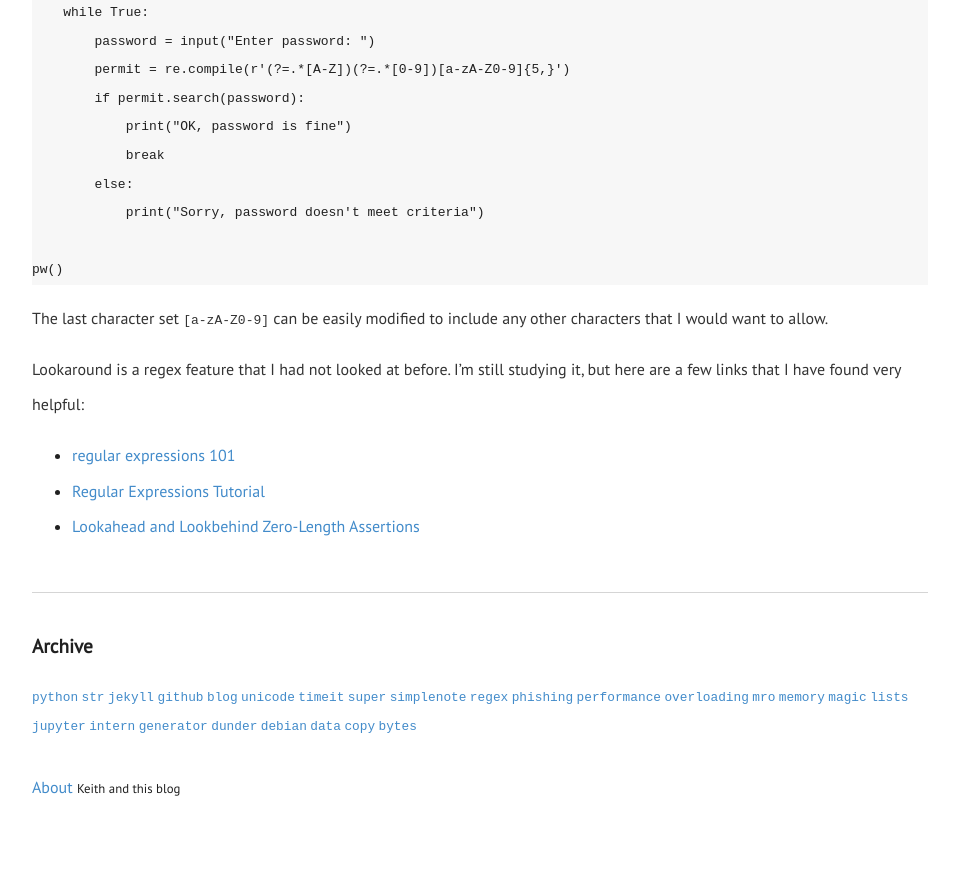
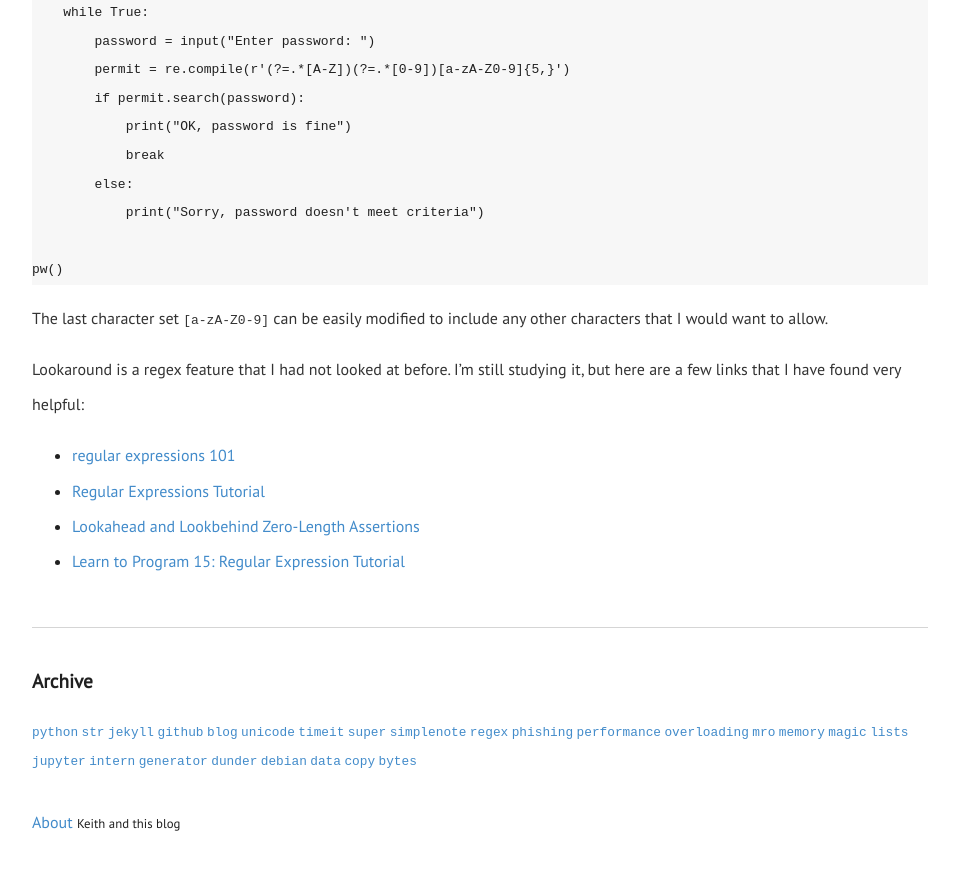
Before and after one commit to keithostertag/keithostertag.github.io, a Jekyll site: the page built from _posts/2017-09-03-python-regex-lookaround.md, in a window 1280 px wide and 900 px high, scrolled down 1153 px. Shown: the top 870 px of the window, without its empty margins (160-1119 px from the left). Built offline with Jekyll 4.4.1, drawn with Linux system fonts in a browser that asks for light colours.

Commit message:
edited post

```diff
--- a/_posts/2017-09-03-python-regex-lookaround.md
+++ b/_posts/2017-09-03-python-regex-lookaround.md
@@ -48,3 +48,4 @@ Lookaround is a regex feature that I had not looked at before. I'm still studyin
 * [regular expressions 101](https://regex101.com/)
 * [Regular Expressions Tutorial](http://www.regular-expressions.info/tutorial.html)
 * [Lookahead and Lookbehind Zero-Length Assertions](http://www.regular-expressions.info/lookaround.html)
+* [Learn to Program 15: Regular Expression Tutorial](http://www.newthinktank.com/2016/08/learn-program-15/)
```
